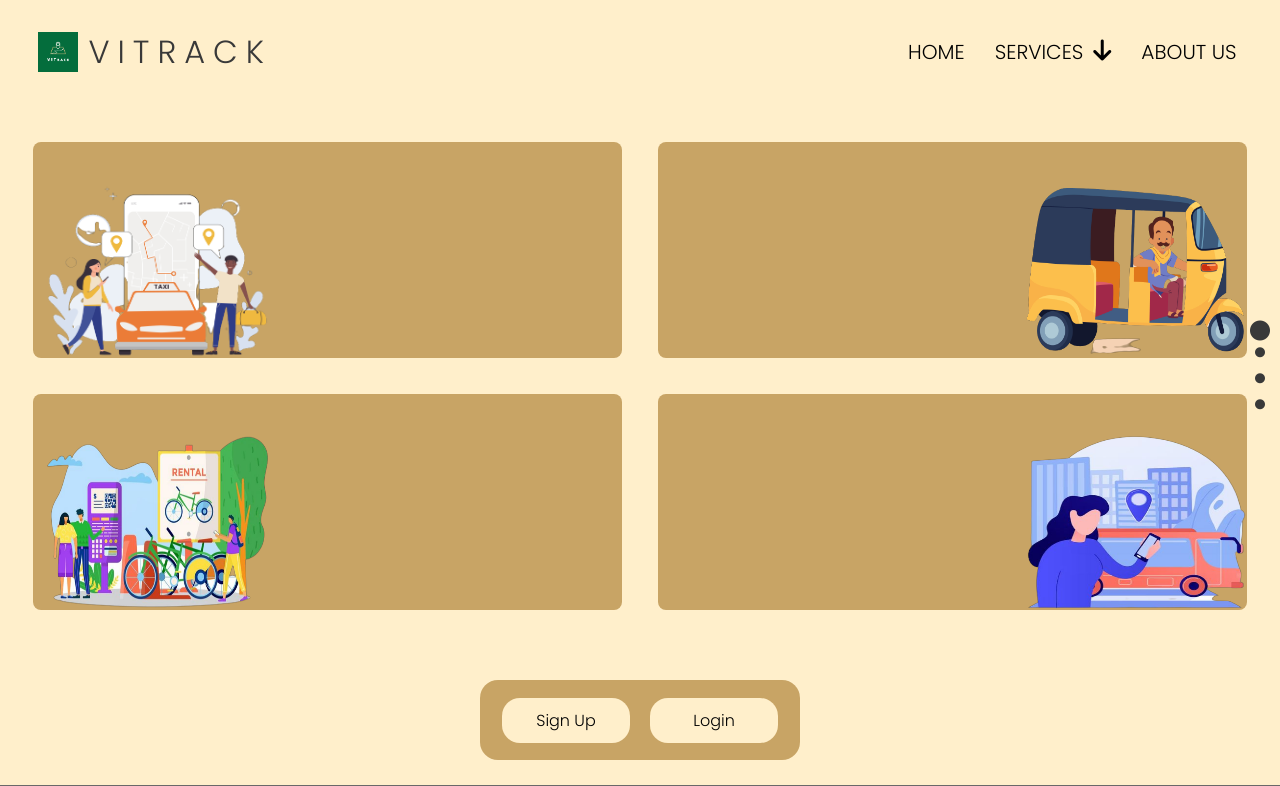
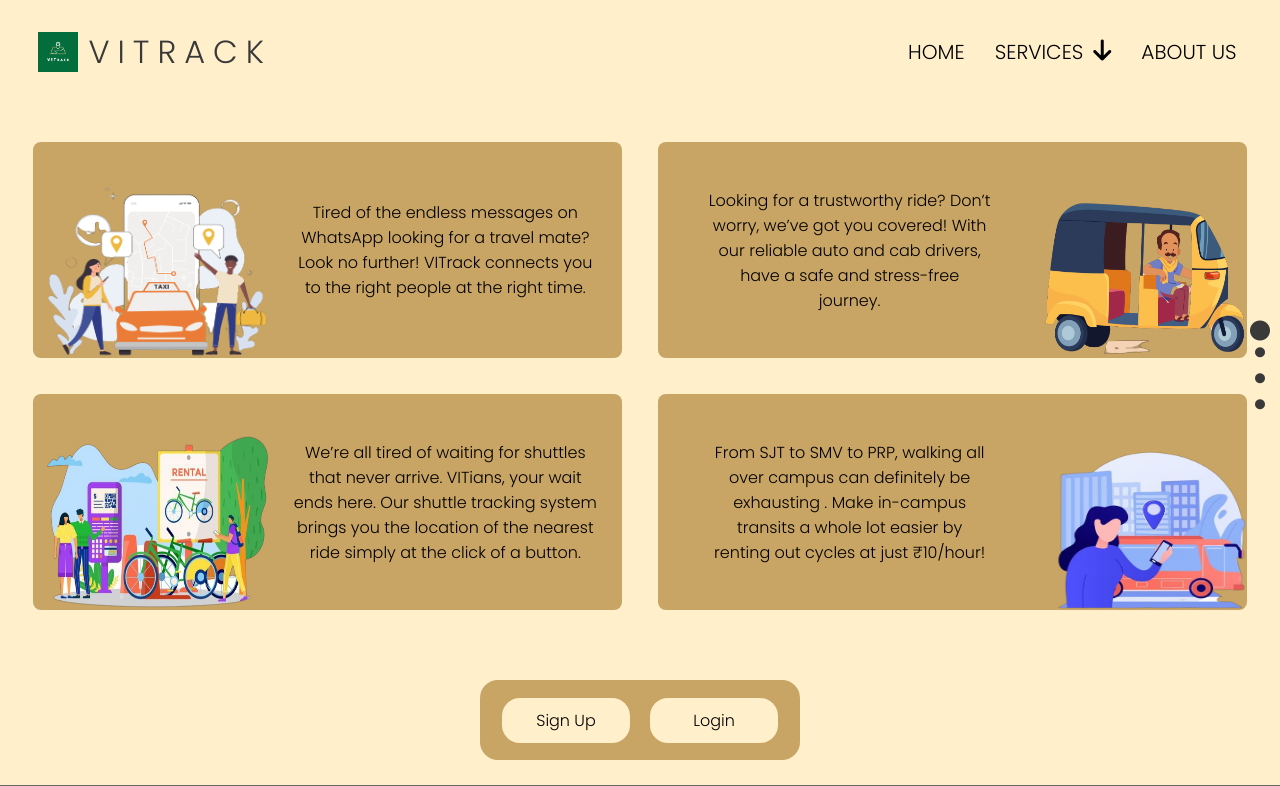
Before and after one commit to ro-jc/vtrack, a Flask app: page / in a window 1280 px wide. Shown: the top 786 px of the page. Run offline with Flask 2, Linux system fonts and the light colour scheme; some libraries are stand-ins or nearby versions; some web fonts are replaced.

Commit message:
text added on landing page

```diff
--- a/static/styleStart.css
+++ b/static/styleStart.css
@@ -416,8 +416,8 @@ body::-webkit-scrollbar {
 }
 .cardImage2 {
     /* height: 22vh; */
-    width: 95%;
-    height: 22vh;
+    width: 87%;
+    height: 20vh;
 }
 .cardImage3 {
     /* height: 22vh; */
@@ -426,8 +426,8 @@ body::-webkit-scrollbar {
 }
 .cardImage4 {
     /* height: 22vh; */
-    width: 95%;
-    height: 22vh;
+    width: 82%;
+    height: 20vh;
 }
 
 .cardImageContainer{
@@ -454,3 +454,13 @@ body::-webkit-scrollbar {
 .hidden {
     visibility: hidden;
 }
+.shortDesc{
+    display: flex;
+    justify-content: center;
+    text-align: center;
+    align-items: center;
+    padding: 0 20px;
+}
+.lsd{
+    padding-left: 50px;
+}
--- a/templates/index.html
+++ b/templates/index.html
@@ -105,12 +105,18 @@
                 <div class="leftCardImageContainer">
                     <img class="cardImage1" src="{{ url_for('static', filename='images/cab sharing.png') }}" alt="">
                 </div>
-                <div class="shortDesc"></div>
+                <div class="shortDesc">
+                    Tired of the endless messages on WhatsApp looking for a travel mate?  Look no further! VITrack connects you to the right people at the right time.
+
+                </div>
             </div>
           </div>
           <div class="cards card2">
             <div class="rightCard">
-                <div class="shortDesc"></div>
+                <div class="lsd shortDesc">
+                    Looking for a trustworthy ride? Don’t worry, we’ve got you covered! With our reliable auto and cab drivers, have a safe and stress-free journey.
+
+                </div>
                 <div class="rightCardImageContainer">
                     <img class="cardImage2" src="{{ url_for('static', filename='images/drivers pic.png') }}" alt="">
                 </div>
@@ -123,12 +129,16 @@
                 <div class="leftCardImageContainer">
                     <img class="cardImage3" src="{{ url_for('static', filename='images/cycle pic.png') }}" alt="">
                 </div>
-                <div class="shortDesc"></div>
+                <div class="shortDesc">
+                    We’re all tired of waiting for shuttles that never arrive. VITians, your wait ends here. Our shuttle tracking system brings you the location of the nearest ride simply at the click of a button.
+                </div>
             </div>
           </div>
           <div class="cards card4">
             <div class="rightCard">
-                <div class="shortDesc"></div>
+                <div class="lsd shortDesc">
+                    From SJT to SMV to PRP, walking all over campus can definitely be exhausting .  Make in-campus transits a whole lot easier by renting out cycles at just ₹10/hour!
+                </div>
                 <div class="rightCardImageContainer">
                     <img class="cardImage4" src="{{ url_for('static', filename='images/shuttle pic.png') }}" alt="">
                 </div>
```
